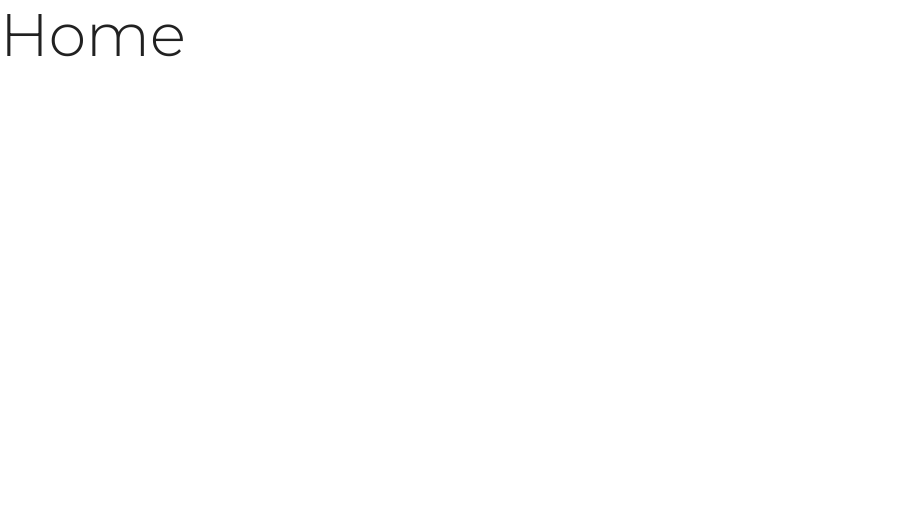
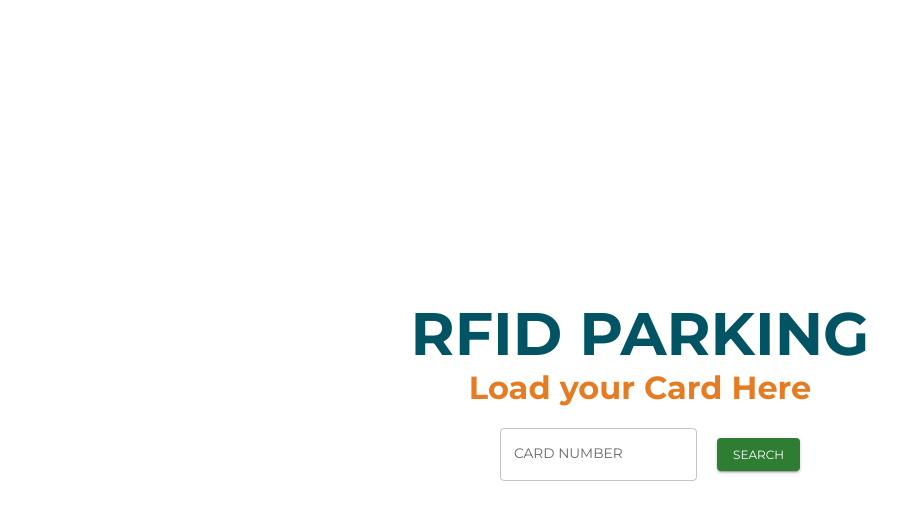
Before and after one commit to davecharm16/rfid_web, a React (Create React App) app: page / in a window 1280 px wide. Shown: the top 520 px of the page, without its empty margins (0-922 px from the left). Built offline with nearby package versions, Linux system fonts and the light colour scheme.

Commit message:
Addded Home Update

```diff
--- a/src/pages/Home.jsx
+++ b/src/pages/Home.jsx
@@ -1,13 +1,25 @@
 import React from 'react'
-import { useTheme, Typography } from '@mui/material'
+import { useTheme, Typography, Box, TextField, Button} from '@mui/material'
 
 const Home = () => {
   const theme = useTheme();
 
   return (
-    <div>
-      <Typography variant='h1'>Home</Typography>
-    </div>
+    <Box display='flex' justifyContent= 'center' alignItems = 'center' minWidth='100vw' minHeight = '100vh' flexDirection='column'
+      sx = {{
+        // backgroundImage: "linear-gradient(to bottom, rgba(245, 245, 245, 0.3), rgba(245, 246, 252, 0.3)),url('./bg.jpg')",
+        backgroundRepeat: 'no-repeat',
+        backgroundSize: 'cover',
+      }}
+    >
+      <Typography variant='h1' color={theme.palette.primary.main} fontWeight='bold'>RFID PARKING</Typography>
+      <Typography variant='h2' color={theme.palette.secondary.main} fontWeight='bold' >Load your Card Here</Typography>
+      <Box display='flex' justifyContent='center' alignItems='center'>
+        <TextField type='text' name='card_name' variant='outlined' label='CARD NUMBER' sx = {{m: '20px',
+        }}/>
+        <Button variant='contained' color='success'>Search</Button>
+      </Box>
+    </Box>
   )
 }
 
--- a/src/pages/Load.jsx
+++ b/src/pages/Load.jsx
@@ -7,6 +7,8 @@ import { getDatabase, ref, onValue, set, push } from 'firebase/database'
 import { firebaseConfig } from '../utils/utils'
 import moment from 'moment'
 import { useNavigate } from 'react-router-dom'
+import { DataGrid } from '@mui/x-data-grid'
+
 
 const Load = () => {
     const { id } = useParams();
```
Also changed, not shown: public/bg.jpg (added).
